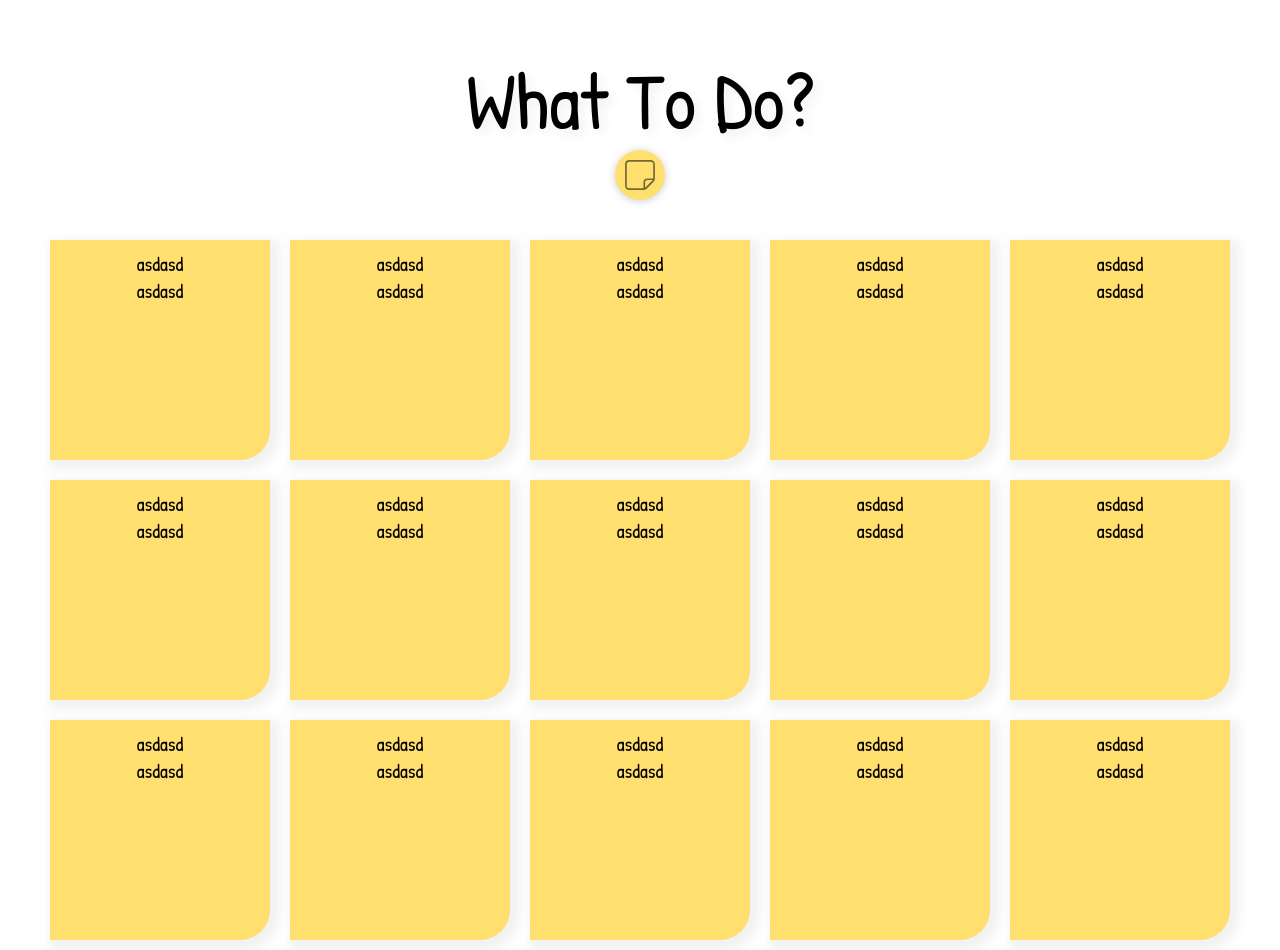
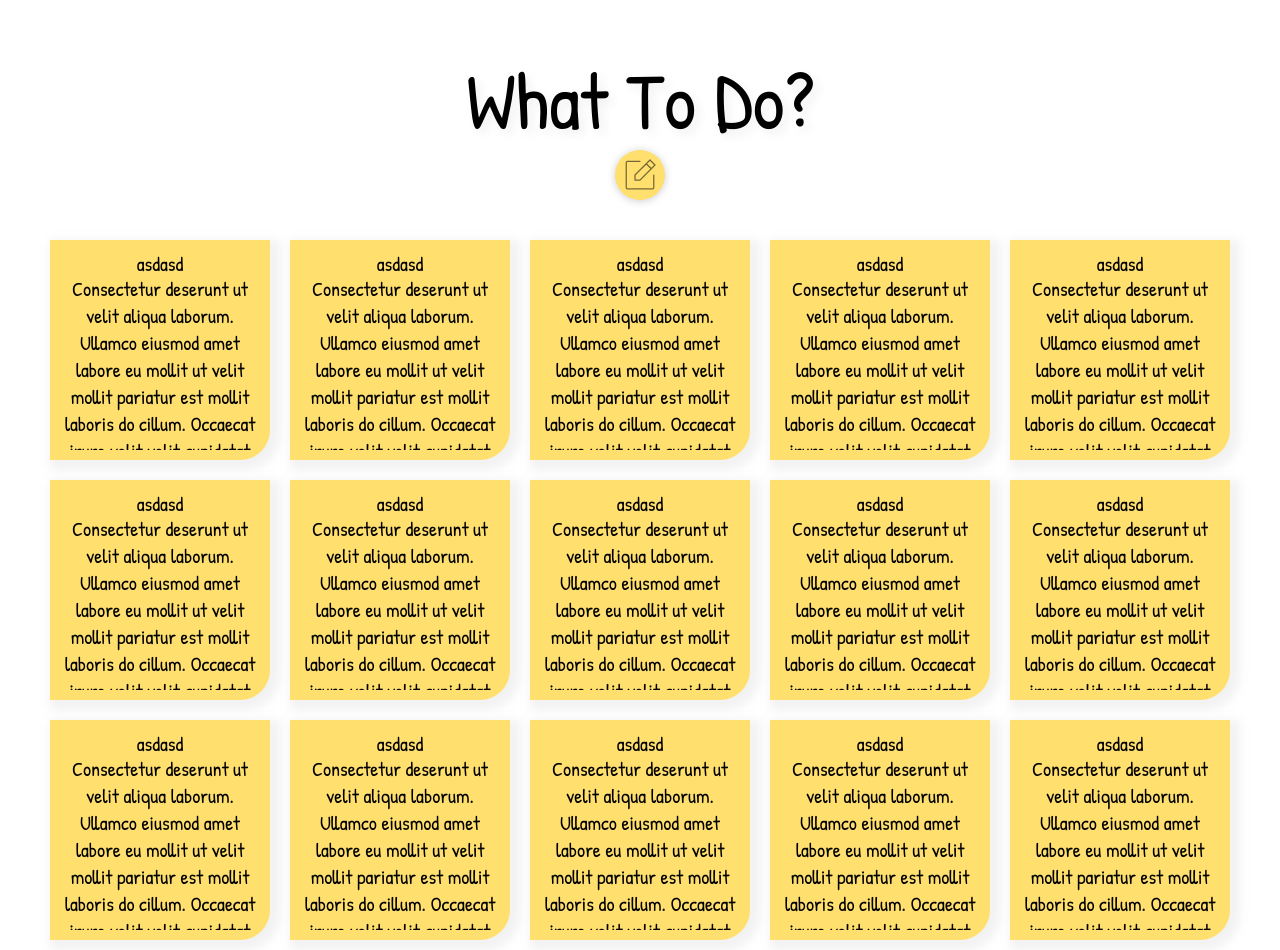
Before and after one commit to CyrusOlega/to-do, a React (Create React App) app: page / in a window 1280 px wide. Built offline with nearby package versions, Linux system fonts and the light colour scheme.

Commit message:
replaced icon

```diff
--- a/src/App.css
+++ b/src/App.css
@@ -63,8 +63,11 @@ button {
 .title {
   font-family: "Patrick Hand", cursive;
   font-size: 20px;
+  height: 25px;
 }
 .content {
   font-family: "Patrick Hand", cursive;
   font-size: 20px;
+  overflow: hidden;
+  height: calc(100% - 25px);
 }
--- a/src/components/Body.js
+++ b/src/components/Body.js
@@ -1,7 +1,6 @@
 export default function Body() {
   const length = 15;
-  const stickyNotes = [];
-  for (let i = 0; i < length; i++) stickyNotes.push({ id: i });
+  const stickyNotes = Array.from({ length: length }, (_, i) => i + 1);
 
   return <div id="sticky-notes-container">{stickyNotes.map(StickyNote)}</div>;
 }
@@ -13,7 +12,15 @@ function StickyNote() {
         <span>asdasd</span>
       </div>
       <div className="content">
-        <span>asdasd</span>
+        <span>
+          Consectetur deserunt ut velit aliqua laborum. Ullamco eiusmod amet
+          labore eu mollit ut velit mollit pariatur est mollit laboris do
+          cillum. Occaecat irure velit velit cupidatat eu culpa labore irure
+          occaecat esse proident exercitation non aliqua. Aute pariatur non elit
+          adipisicing. Commodo aute cillum ex tempor ex culpa voluptate est
+          dolore. Proident nisi duis veniam nulla ex fugiat. Cupidatat voluptate
+          laborum aute sit eu deserunt consequat non non.
+        </span>
       </div>
     </div>
   );
--- a/src/components/Header.js
+++ b/src/components/Header.js
@@ -1,5 +1,5 @@
 import { IconContext } from "react-icons";
-import { CiStickyNote } from "react-icons/ci";
+import { PiNotePencilThin } from "react-icons/pi";
 
 export default function Header() {
   return (
@@ -7,7 +7,7 @@ export default function Header() {
       <span>What To Do?</span>
       <button>
         <IconContext.Provider value={{ size: "40px", color: "#766835" }}>
-          <CiStickyNote className="button-icons" />
+          <PiNotePencilThin className="button-icons" />
         </IconContext.Provider>
       </button>
     </div>
```
